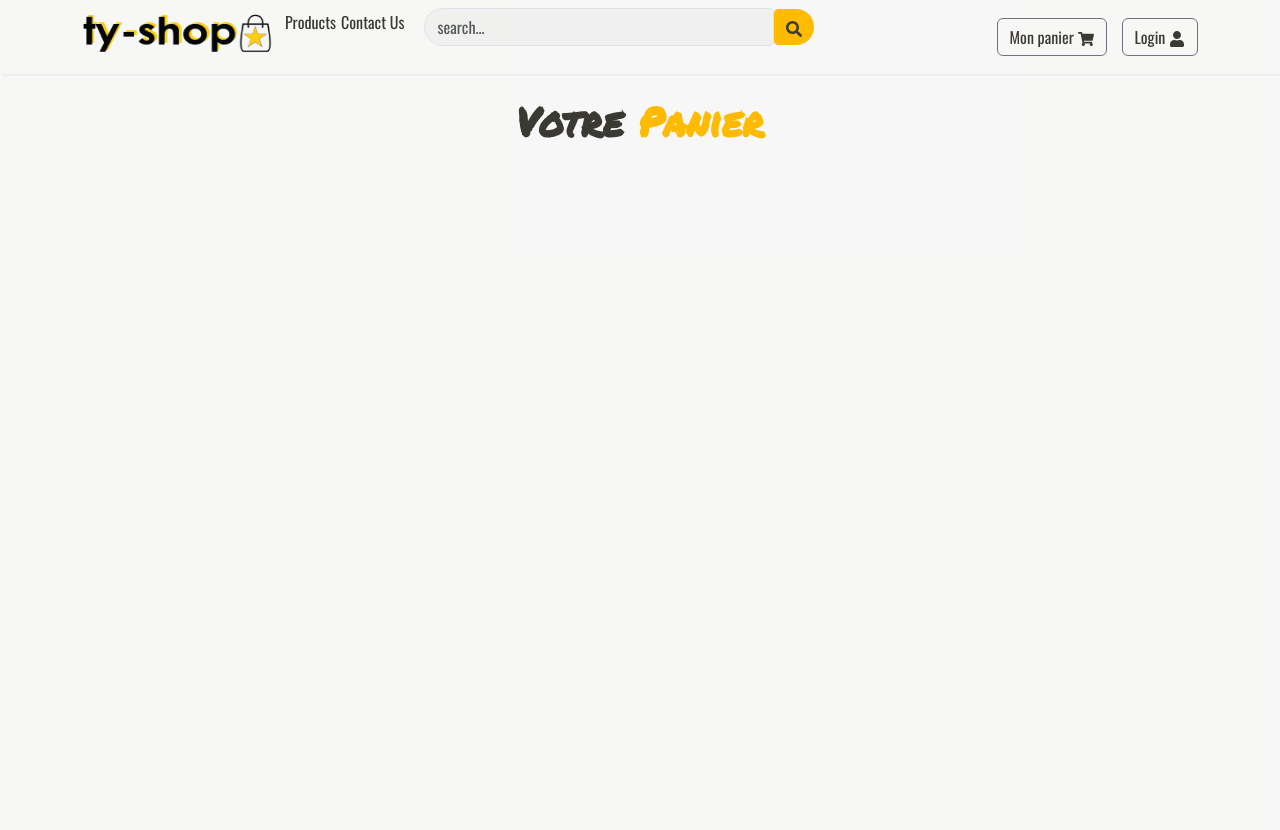
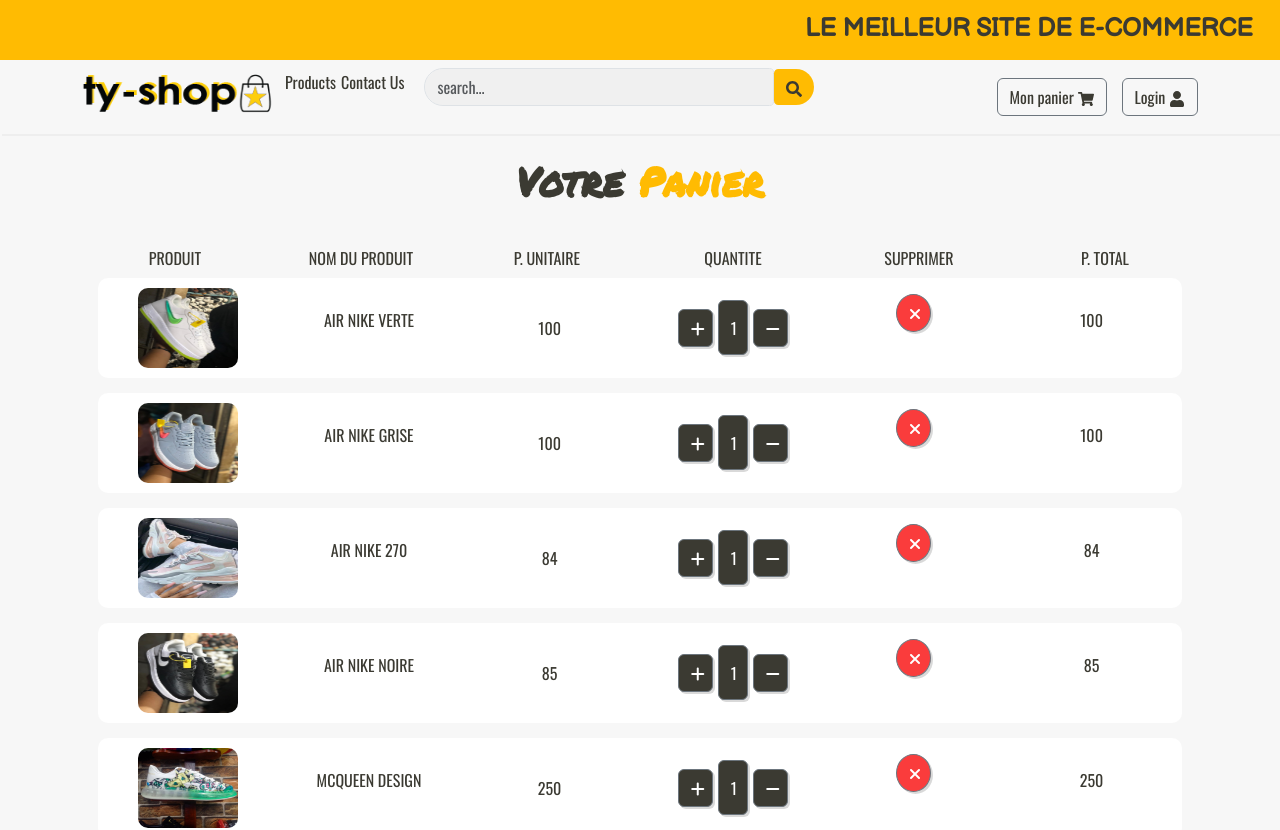
Before and after one commit to fxstud/tyshop, a React (Create React App) app in the folder tyshop/: page /cart in a window 1280 px wide. Shown: the top 830 px of the page. Built offline with nearby package versions, Linux system fonts and the light colour scheme.

Commit message:
construction of beforeHeader component and Cart component

```diff
--- a/tyshop/src/App.css
+++ b/tyshop/src/App.css
@@ -162,3 +162,74 @@
 .pic-1{
 
 }
+
+/************************************************beforeHeader******************************************/
+.topNavbar{
+  background-color: #ffbb02;
+  position: relative;
+  width: 100%;
+  height: 60px;
+  overflow: hidden;
+}
+
+
+.topNavbar p{
+  position:absolute;
+  font-weight: bold;
+  text-transform: uppercase;
+  color: #3b3a32;
+  font-size: 25px;
+  font-family: 'Balsamiq Sans';
+  text-align: center;
+  top: 0;
+  left: 25%;
+  padding-top: 10px;
+  padding-bottom: 10px;
+
+  white-space: nowrap;
+}
+
+/************************************CartComponent**********************************************/
+
+.cartItem{
+  border-radius: 10px;
+  background-color: #fff;
+  margin-bottom: 15px;
+  margin-top: 8px;
+}
+
+.cartItem img{
+  border-radius: 10px;
+  height: 80px;
+  margin-top: 10px;
+  margin-bottom: 10px;
+}
+
+.buttonCart{
+  margin-left: 5px;
+  background-color: #3b3a32 !important;
+  border: none;
+  max-width: 35px;
+  box-shadow: 2px 2px 0 rgba(0,0,0,.15);
+}
+
+.buttonCart span{
+  transition: all .3s ease-in-out;
+}
+.buttonCart:hover span{
+  font-size: 20px;
+}
+
+.buttonCart-middle{
+  height: 55px;
+  width: 30px;
+}
+.buttonCartDelete{
+  border-radius: 50% !important;
+  background-color: #fa3c3c !important;
+  transition: all .3s ease-in-out;
+}
+
+.spaceCart{
+  min-height: 400px;
+}
--- /dev/null
+++ b/tyshop/src/component/BeforeHeaderComponent.js
@@ -0,0 +1,33 @@
+import React from 'react'
+
+export default class BeforeHeader extends React.Component{
+
+    componentDidMount(){
+        this.animation()
+    }
+
+    animation(){
+        var elem = document.getElementById('move')
+        var pos = 0
+        setInterval(frame,8)
+
+        function frame(){
+            if(pos === document.body.clientWidth){
+                pos = -10
+
+            }
+            else{
+                pos++
+                elem.style.left = pos + 'px'
+            }
+        }
+    }
+
+    render(){
+        return(
+            <div className='topNavbar col-12 d-none d-lg-block text-center'>
+                <p id='move'>le meilleur site de e-commerce</p>
+            </div>
+        )
+    }
+}
--- /dev/null
+++ b/tyshop/src/component/CartColumns.js
@@ -0,0 +1,28 @@
+import React from "react";
+
+export default function CartColumns(){
+    return(
+        <div className="container-fluid text-center d-none d-lg-block py-2">
+            <div className="row">
+                <div className="col-2 mx-auto">
+                    <div className="text-uppercase">produit</div>
+                </div>
+                <div className="col-2 mx-auto">
+                    <div className="text-uppercase">nom du produit</div>
+                </div>
+                <div className="col-2 mx-auto">
+                    <div className="text-uppercase">p. unitaire</div>
+                </div>
+                <div className="col-2 mx-auto">
+                    <div className="text-uppercase">quantite</div>
+                </div>
+                <div className="col-2 mx-auto">
+                    <div className="text-uppercase">supprimer</div>
+                </div>
+                <div className="col-2 mx-auto">
+                    <div className="text-uppercase">p. total</div>
+                </div>
+            </div>
+        </div>
+    )
+}
--- /dev/null
+++ b/tyshop/src/component/CartCompConst.js
@@ -0,0 +1,19 @@
+import React from 'react'
+import {connect} from 'react-redux'
+import Cart from './CartComponent'
+
+const mapStateToProps = state =>{
+    return{
+        lesProduitsInCart : state.Cart
+    }
+}
+
+class CartCompConst extends React.Component{
+    render(){
+        return(
+            <Cart lesProduitsInCart = {this.props.lesProduitsInCart.lesProduitsInCart}></Cart>
+        )
+    }
+}
+
+export default connect(mapStateToProps)(CartCompConst)
--- a/tyshop/src/component/CartComponent.js
+++ b/tyshop/src/component/CartComponent.js
@@ -1,8 +1,33 @@
 import React from "react";
 import Title from "./TitleComponent";
+import CartColumns from "./CartColumns";
+import CartItem from "./CartItemComponent";
 
-function Cart(){
-    return(<Title name={'votre'} title={'panier'} />)
+function Cart(props){
+    if(props.lesProduitsInCart != null){
+        return(
+            <>
+                <Title name={'votre'} title={'panier'} />
+                <div className="container">
+                    <div className="spaceCart">
+                        {
+                            props.lesProduitsInCart.length === 0 ?
+                            <h1 className="text-center font-capitalize font-weight-bold">votre panier est vide pour le moment</h1>
+                            :
+                            <>
+                                <CartColumns></CartColumns>
+                                {props.lesProduitsInCart.map(p => <CartItem produit={p}></CartItem>)}
+                            </>
+                        }
+
+                    </div>
+                </div>
+            </>
+        )
+    }
+    else{
+        return(<div className="container text-center">cart is null</div>)
+    }
 }
 
 export default Cart
--- /dev/null
+++ b/tyshop/src/component/CartItemComponent.js
@@ -0,0 +1,46 @@
+import { Button } from "reactstrap";
+import React from "react";
+
+export default function CartItem(props){
+    var {id,title,img,price,count,promo} = props.produit
+    promo === 0 ? price = price : price = price*(100-promo)/100
+
+    return(
+        <div className="container-fluid text-center">
+            <div className="row mx-1 cartItem" key={id}>
+                <div className="col-10 col-lg-2 mx-auto">
+                    <img className = 'img-fluid' width='100' src={img}></img>
+                </div>
+                <div className="col-10 col-lg-2 mx-auto my-auto">
+                    <p className="text-uppercase">{title}</p>
+                </div>
+                <div className="col-10 col-lg-2 mx-auto my-auto">
+                    <div className="font-weight-bold">{price}</div>
+                </div>
+
+
+                <div className="col-10 col-lg-2 mx-auto my-lg-auto">
+                    <Button className="btn btn-primary outline buttonCart">
+                        <span className="fa fa-plus"></span>
+                    </Button>
+                    <Button className="btn btn-primary outline buttonCart buttonCart-middle">
+                        <span>{count}</span>
+                    </Button>
+                    <Button className="btn btn-primary outline buttonCart ">
+                        <span className="fa fa-minus"></span>
+                    </Button>
+                </div>
+
+                <div className="col-10 col-lg-2 mx-auto my-3">
+                    <Button className="btn btn-primary outline buttonCart buttonCartDelete ">
+                        <span className="fa fa-times m-auto"></span>
+                    </Button>
+                </div>
+
+                <div className="col-10 col-lg-2 mx-auto my-auto">
+                    <p className="font-weight-bold">{count*price}</p>
+                </div>
+            </div>
+        </div>
+    )
+}
--- a/tyshop/src/component/HeaderComponent.js
+++ b/tyshop/src/component/HeaderComponent.js
@@ -3,11 +3,13 @@
 import { NavbarToggler } from 'reactstrap'
 import {FaSearch,FaShoppingCart,FaUser} from "react-icons/fa";
 import { NavLink } from 'react-router-dom';
+import BeforeHeader from './BeforeHeaderComponent';
 
 class Header extends React.Component{
     render(){
         return(
             <>
+                <BeforeHeader></BeforeHeader>
                 {/* Le menu de navigation doit s'ouvrir dès que l'écran dépasse ~ 960 px.
                     La popriété sticky top permet de fixer en hauteur un composant (içi Navbar).
 
--- a/tyshop/src/component/MainComponent.js
+++ b/tyshop/src/component/MainComponent.js
@@ -6,12 +6,13 @@
 import Header from './HeaderComponent'
 import Contact from './ContactComponent'
 import Home from './HomCompConst'
-import Cart from './CartComponent'
+import Cart from './CartCompConst'
 import ProductDetail from './ProductDetailComponent'
 
 const mapStateToProps = state =>{
     return{
-        lesProduits : state.Products
+        lesProduits : state.Products,
+        lesProduitsInCart : state.Cart
     }
 }
 
--- a/tyshop/src/redux/Cart.js
+++ b/tyshop/src/redux/Cart.js
@@ -1,6 +1,7 @@
 import * as ActionType from './ActionTypes'
+import {storeProducts} from '../shared/data'
 
-export const Cart = (state = {lesProduitsInCart : [] ,nbProduit : 0},action) => {
+export const Cart = (state = {lesProduitsInCart : storeProducts ,nbProduit : 0},action) => {
     switch(action.type){
         default:
             return state
```
Also changed, not shown: tyshop/src/component/ProductDetailCompConst.js (+22 -22 lines).
